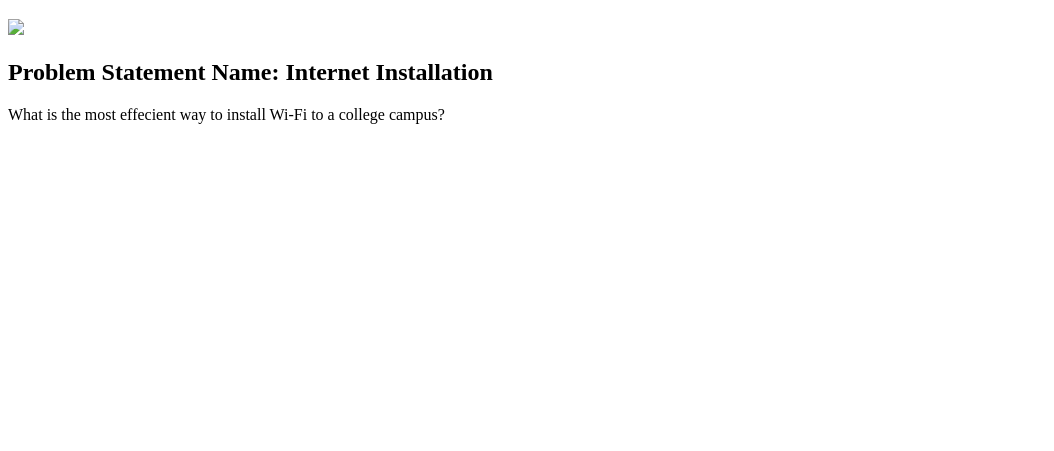
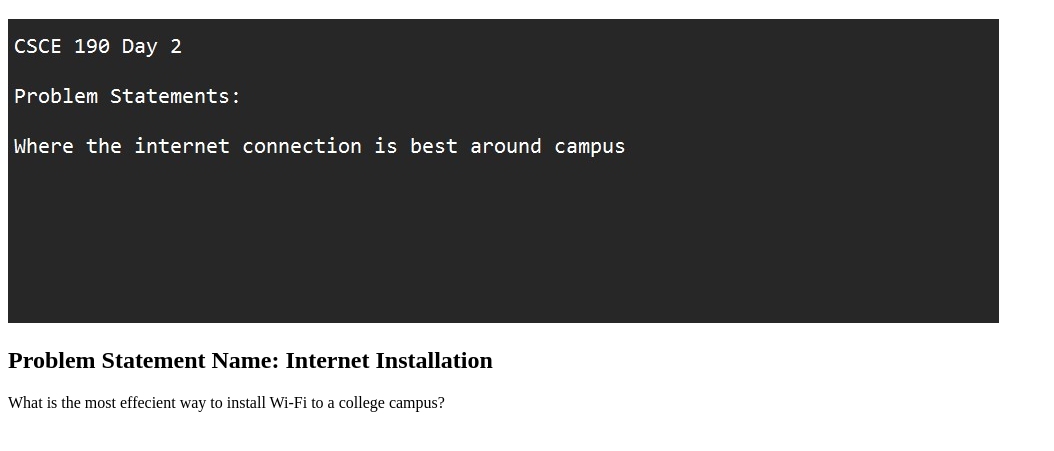
Before and after one commit to CSE-ADCAMP/CSE-ADCAMP.github.io, a plain HTML site: page index.html in a window 1280 px wide. Shown: the part 61-512 px from the top of the page, without its empty margins (0-1054 px from the left). Drawn offline with Linux system fonts and the light colour scheme.

Commit message:
Update index.html

```diff
--- a/index.html
+++ b/index.html
@@ -8,7 +8,7 @@
 
     <!-- Problem Statement Assignmnet -->
     <section class = "assign-det">
-      <img src = "images/Problem-Statement.jpg" />
+      <img src = "images/ProblemStatement.jpg" />
       <h2> Problem Statement Name: Internet Installation </h2>
       <p> What is the most effecient way to install Wi-Fi to a college campus? </p>
       </section>
```
